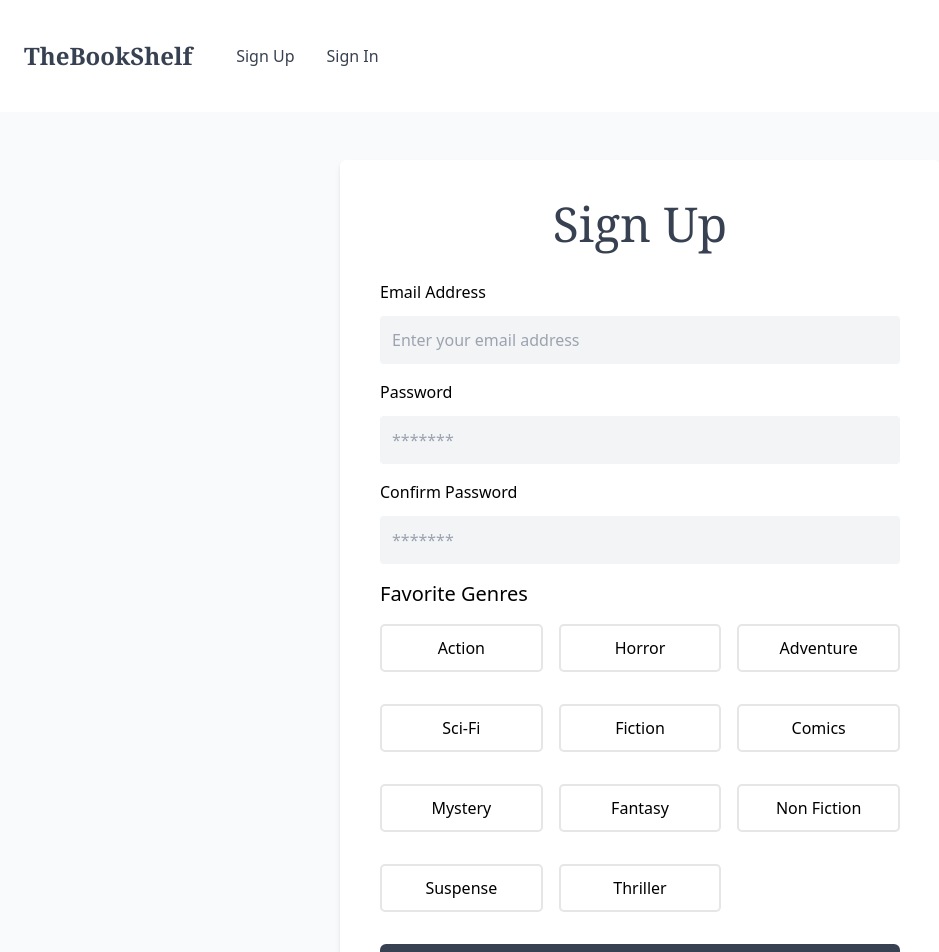
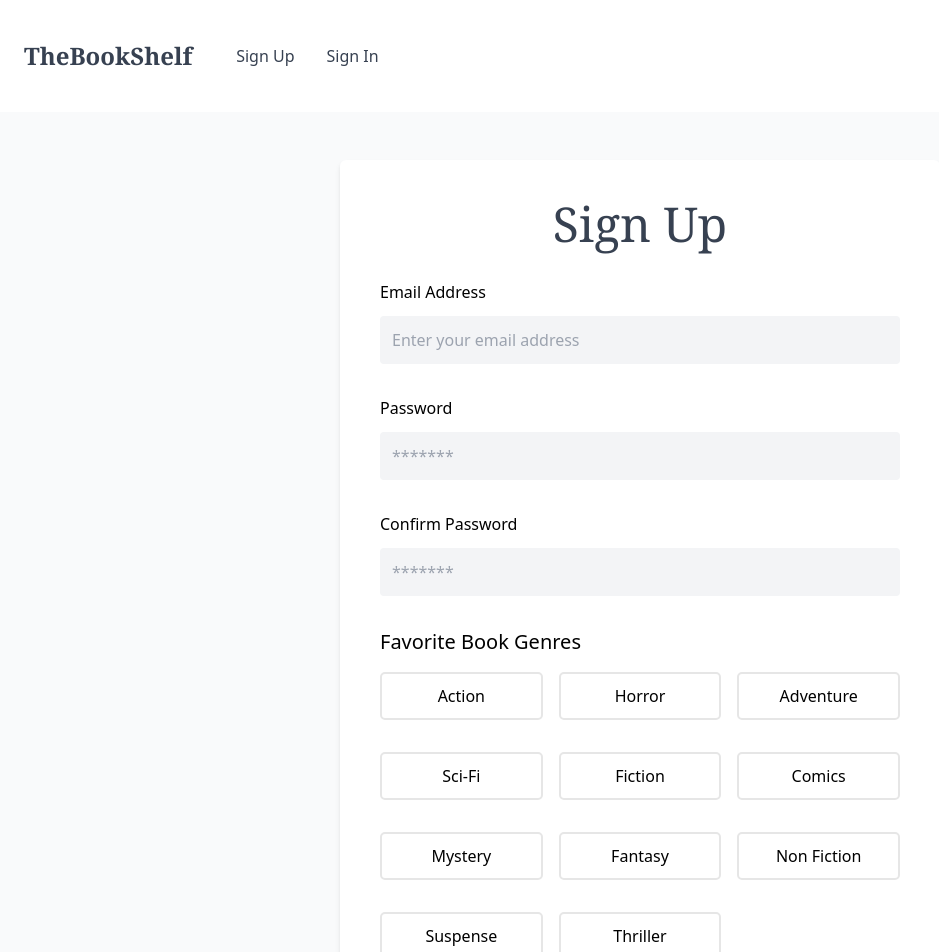
Before and after one commit to TraekWells/book-review-app, a Vue app: page /signup in a window 1280 px wide. Shown: the top 952 px of the page, without its empty margins (0-939 px from the left). Built offline with nearby package versions, Linux system fonts and the light colour scheme; no server answers.

Commit message:
Slightly updated margin

```diff
--- a/src/components/SignUp.vue
+++ b/src/components/SignUp.vue
@@ -6,7 +6,7 @@
         class="bg-white p-10 rounded-md shadow-md lg:w-1/2 mx-auto"
       >
         <h1 class="text-center mb-8 font-serif text-gray-700">Sign Up</h1>
-        <div class="form-field flex flex-col mb-4">
+        <div class="form-field flex flex-col mb-8">
           <label for="email" class="mb-3">Email Address</label>
           <input
             type="text"
@@ -19,7 +19,7 @@
             {{ emailFeedback }}
           </p>
         </div>
-        <div class="form-field flex flex-col mb-4">
+        <div class="form-field flex flex-col mb-8">
           <label for="password" class="mb-3">Password</label>
           <input
             type="password"
@@ -32,7 +32,7 @@
             {{ passwordFeedback }}
           </p>
         </div>
-        <div class="form-field flex flex-col mb-4">
+        <div class="form-field flex flex-col mb-8">
           <label for="password" class="mb-3">Confirm Password</label>
           <input
             type="password"
@@ -42,9 +42,9 @@
             v-model="confirmPassword"
           />
         </div>
-        <h3 class="text-xl my-4">Favorite Genres</h3>
+        <h3 class="text-xl my-4">Favorite Book Genres</h3>
         <div
-          class="favorite-genres grid grid-cols-2 md:grid-cols-3 gap-4 text-center mb-4"
+          class="favorite-genres grid grid-cols-2 md:grid-cols-3 gap-4 text-center mb-8"
         >
           <div class="form-field custom-checkbox mb-4">
             <input
```
